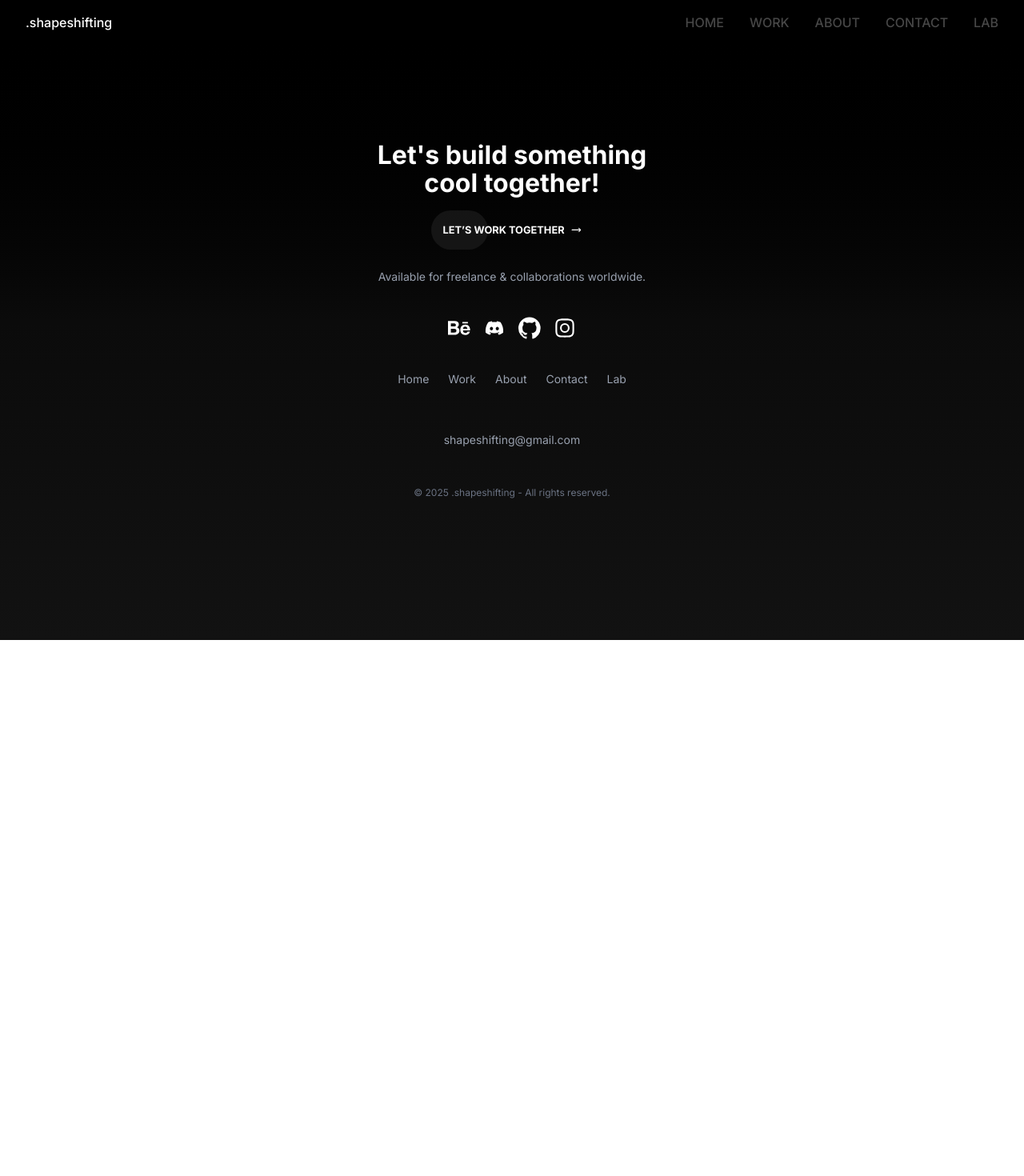
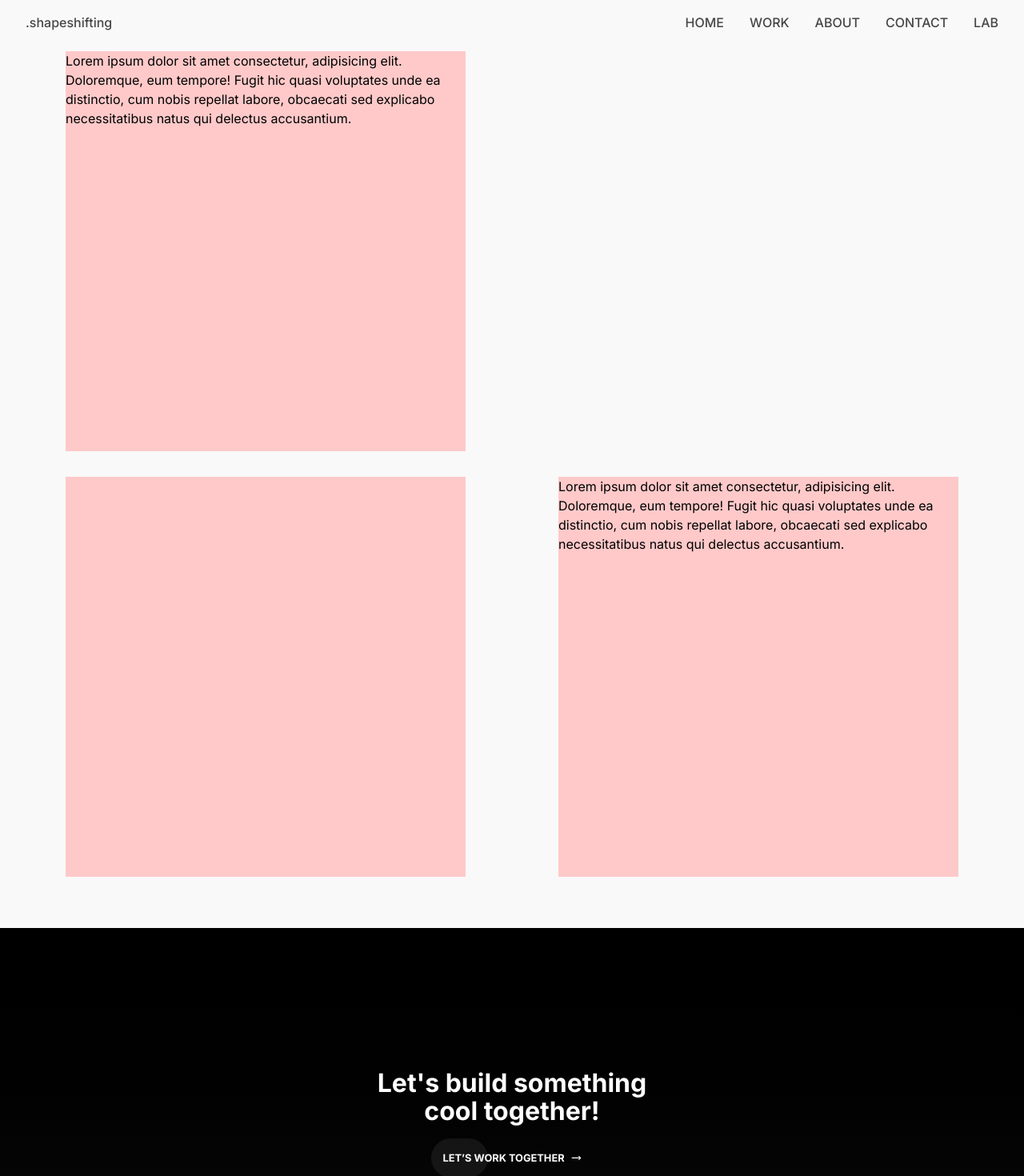
Before and after one commit to meikys/portfolio, a Next.js app: page /about in a window 1280 px wide. Shown: the top 1470 px of the page at 80% size. Before the commit the page ends 800 px from the top, so only its background shows below. Built offline with nearby package versions, Linux system fonts and the light colour scheme.

Commit message:
add: nova podstranka /about s rozlozenim landing pagom

```diff
--- a/src/app/about/page.tsx
+++ b/src/app/about/page.tsx
@@ -1,12 +1,14 @@
 import Navigation from "@/components/Navigation";
 import Footer from "@/components/Footer";
 import Hero from "@/components/Hero";
+import DeveloperDesk from "@/components/pages/about/DeveloperDesk";
 
 export default function About() {
   return (
     <>
       <Navigation />
       <main>
+        <DeveloperDesk />
       </main>
       <footer>
         <Footer />
--- a/src/components/Hero.tsx
+++ b/src/components/Hero.tsx
@@ -16,7 +16,7 @@ export default function Hero() {
       id="hero"
     >
       <div className="absolute top-1/2 left-1/2 lg:shadow-none w-[80vw] max-w-[700px] aspect-square bg-white rounded-full transform -translate-x-1/2 -translate-y-1/2 -z-0"></div>
-      <div className="container flex flex-col lg:flex-row lg:flex-wrap justify-center items-center gap-[32px] max-h-screen">
+      <div className="container flex flex-col lg:flex-row lg:flex-wrap justify-center items-center gap-[32px]">
         <div className="relative flex flex-col items-center lg:items-start text-center gap-[16px] z-20">
         <h1 className="text-[3rem] tracking-[-2px] leading-[110%] font-bold">
           {HeroText.title}
--- /dev/null
+++ b/src/components/pages/about/DeveloperDesk.tsx
@@ -0,0 +1,16 @@
+export default function DeveloperDesk() {
+  return (
+    <section className="flex flex-col justify-center items-center min-h-screen py-[64px] px-10 bg-[var(--bg-secondary)]">
+        <div className="container mx-auto grid place-items-center grid-cols-2 grid-rows-2 gap-[32px]">
+            <p className="text-[1rem] text-[#000000] tracking-[0.5%] leading-[150%] w-[500px] h-[500px] bg-red-200">
+                Lorem ipsum dolor sit amet consectetur, adipisicing elit. Doloremque, eum tempore! Fugit hic quasi voluptates unde ea distinctio, cum nobis repellat labore, obcaecati sed explicabo necessitatibus natus qui delectus accusantium.
+            </p>
+            <div></div>
+            <div className="w-[500px] h-[500px] bg-red-200"></div>
+            <p className="text-[1rem] text-[#000000] tracking-[0.5%] leading-[150%] w-[500px] h-[500px] bg-red-200">
+                Lorem ipsum dolor sit amet consectetur, adipisicing elit. Doloremque, eum tempore! Fugit hic quasi voluptates unde ea distinctio, cum nobis repellat labore, obcaecati sed explicabo necessitatibus natus qui delectus accusantium.
+            </p>
+        </div>
+    </section>
+  )
+}
```
